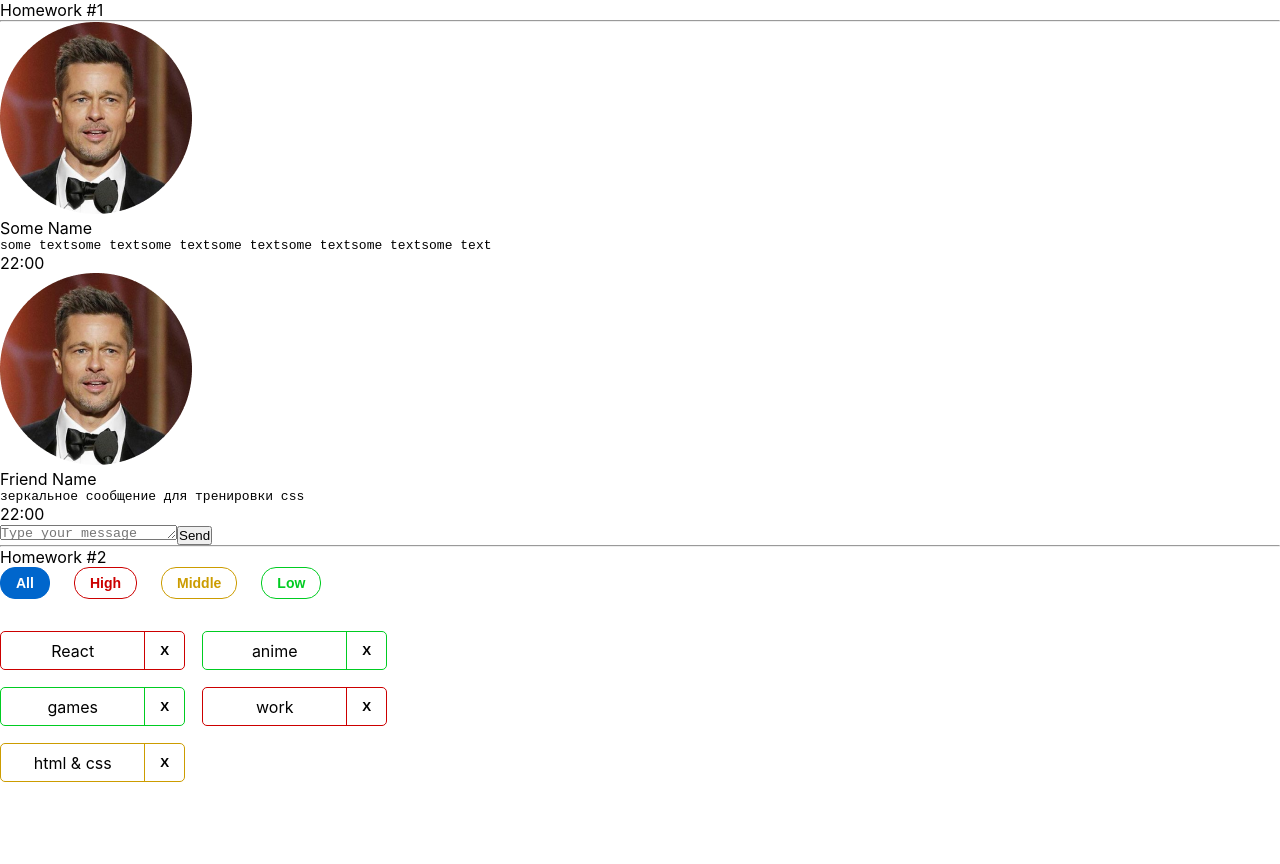
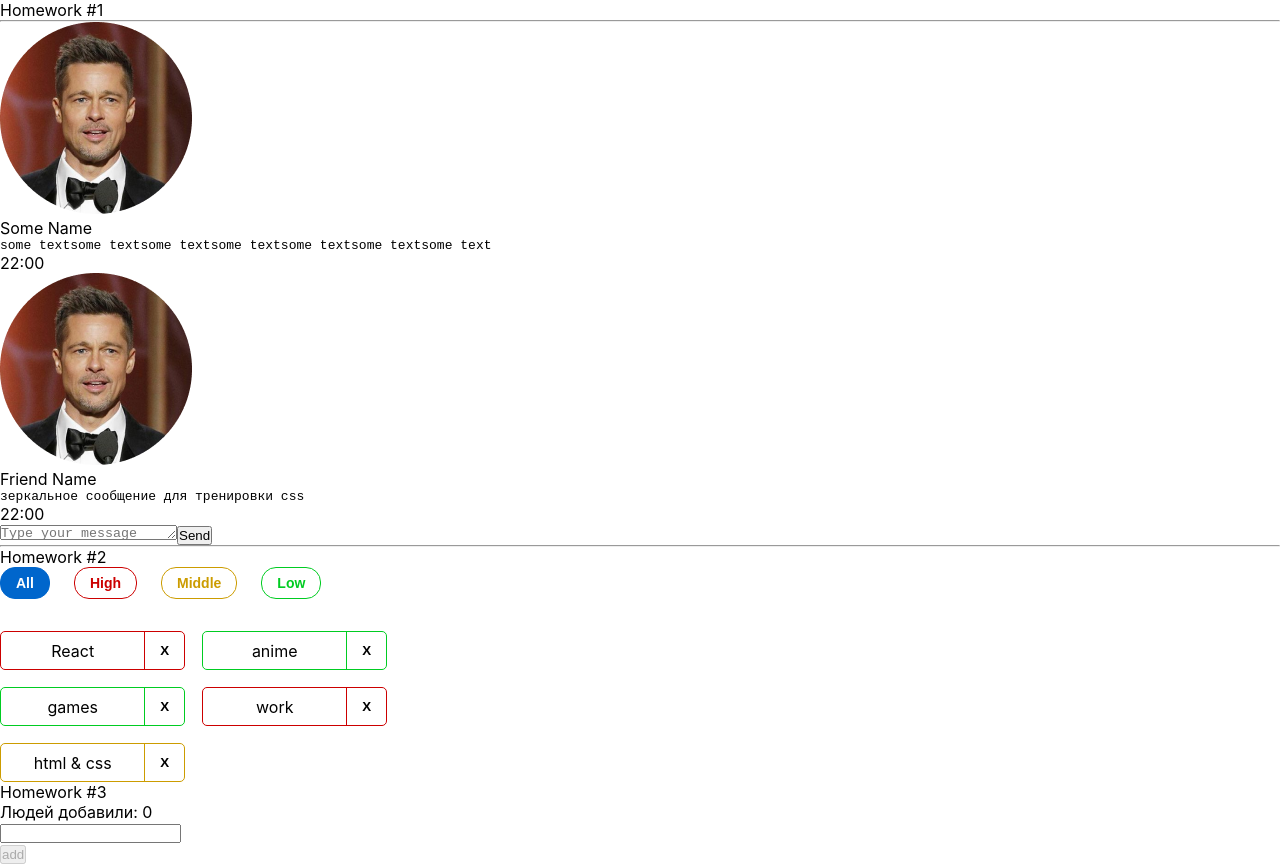
Before and after one commit to Leskevich/hws2, a React (Create React App) app: page / in a window 1280 px wide. Before the commit the page ends 800 px from the top, so only its background shows below. Built offline with nearby package versions, Linux system fonts and the light colour scheme.

Commit message:
homeWork-hw3(1-5)/dz(1-9)

```diff
--- a/src/s1-main/App.tsx
+++ b/src/s1-main/App.tsx
@@ -2,13 +2,14 @@
 import s from './App.module.css'
 import HW1 from '../s2-homeworks/hw01/HW1'
 import HW2 from "../s2-homeworks/hw02/HW2";
+import HW3 from "../s2-homeworks/hw03/HW3";
 
 function App() {
     return (
         <div className={s.App}>
             <HW1/>
             <HW2/>
-            {/*<HW3/>*/}
+            <HW3/>
             {/*<HW4/>*/}
 
             {/*при выполнении дз 5 и более - закомментировать здесь дз 1-4, так как они есть внутри дз 5*/}
--- a/src/s2-homeworks/hw03/Greeting.tsx
+++ b/src/s2-homeworks/hw03/Greeting.tsx
@@ -2,14 +2,14 @@
 import s from './Greeting.module.css'
 
 type GreetingPropsType = {
-    name: any // need to fix any
-    setNameCallback: any // need to fix any
-    addUser: any // need to fix any
-    onBlur: any // need to fix any
-    onEnter: any // need to fix any
-    error: any // need to fix any
-    totalUsers: any // need to fix any
-    lastUserName?: any // need to fix any
+    name: string // need to fix any
+    setNameCallback: (e:ChangeEvent<HTMLInputElement>)=>void // need to fix any
+    addUser: ()=>void // need to fix any
+    onBlur: ()=>void // need to fix any
+    onEnter: (e:KeyboardEvent<HTMLInputElement>)=>void // need to fix any
+    error: string // need to fix any
+    totalUsers: number // need to fix any
+    lastUserName?: string // need to fix any
 }
 
 // презентационная компонента (для верстальщика)
--- a/src/s2-homeworks/hw03/GreetingContainer.tsx
+++ b/src/s2-homeworks/hw03/GreetingContainer.tsx
@@ -1,20 +1,36 @@
-import React, { ChangeEvent, KeyboardEvent, useState } from 'react'
+import React, {ChangeEvent, KeyboardEvent, useState} from 'react'
 import Greeting from './Greeting'
-import { UserType } from './HW3'
+import {UserType} from './HW3'
 
 type GreetingContainerPropsType = {
-    users: any // need to fix any
-    addUserCallback: any // need to fix any
+    users: UserType[] // need to fix any
+    addUserCallback: (name: string) => void // need to fix any
 }
 
-export const pureAddUser = (name: any, setError: any, setName: any, addUserCallback: any) => {
+export const pureAddUser = (name: string,
+                            setError: (error: string) => void,
+                            setName: (name: string) => void,
+                            addUserCallback: (name: string) => void) => {
     // если имя пустое - показать ошибку, иначе - добавить юзера и очистить инпут
+    if (name.trim() === '') {
+        setError('Ошибка! Введите имя!')
+    } else {
+        addUserCallback(name)
+        setName('')
+    }
 }
 
-export const pureOnBlur = (name: any, setError: any) => { // если имя пустое - показать ошибку
+export const pureOnBlur = (name: string, setError: (name: string) => void) => {
+    // если имя пустое - показать ошибку
+    if (name.trim()===''){
+        setError('Ошибка! Введите имя!')
+    }
 }
 
-export const pureOnEnter = (e: any, addUser: any) => { // если нажата кнопка Enter - добавить
+export const pureOnEnter = (e: KeyboardEvent<HTMLInputElement>, addUser: ()=>void) => { // если нажата кнопка Enter - добавить
+    if (e.key==='Enter'){
+        addUser()
+    }
 }
 
 // более простой и понятный для новичков
@@ -22,16 +38,15 @@
 
 // более современный и удобный для про :)
 const GreetingContainer: React.FC<GreetingContainerPropsType> = ({
-    users,
-    addUserCallback,
-}) => {
+                                                                     users,
+                                                                     addUserCallback,
+                                                                 }) => {
     // деструктуризация пропсов
-    const [name, setName] = useState<any>('') // need to fix any
-    const [error, setError] = useState<any>('') // need to fix any
+    const [name, setName] = useState<string>('') // need to fix any
+    const [error, setError] = useState<string>('') // need to fix any
 
-    const setNameCallback = (e: any) => { // need to fix any
-        setName('some name') // need to fix
-
+    const setNameCallback = (e: ChangeEvent<HTMLInputElement>) => { // need to fix any
+        setName(e.currentTarget.value) // need to fix
         error && setError('')
     }
     const addUser = () => {
@@ -42,13 +57,12 @@
         pureOnBlur(name, setError)
     }
 
-    const onEnter = (e: any) => {
+    const onEnter = (e: KeyboardEvent<HTMLInputElement>) => {
         pureOnEnter(e, addUser)
     }
 
-    const totalUsers = 0 // need to fix
-    const lastUserName = 'some name' // need to fix
-
+    const totalUsers = users.length // need to fix
+    const lastUserName = name // need to fix
     return (
         <Greeting
             name={name}
--- a/src/s2-homeworks/hw03/HW3.tsx
+++ b/src/s2-homeworks/hw03/HW3.tsx
@@ -4,35 +4,37 @@
 import GreetingContainer from './GreetingContainer'
 
 /*
-* 1 - описать тип UserType
-* 2 - указать нужный тип в useState с users
-* 3 - дописать типы и логику функции pureAddUserCallback и проверить её тестами
-* 4 - в файле GreetingContainer.tsx дописать типизацию пропсов
-* 5 - в файле GreetingContainer.tsx указать нужные типы в useState с name и error
-* 6 - в файле GreetingContainer.tsx дописать тип и логику функции setNameCallback
-* 7 - в файле GreetingContainer.tsx дописать логику функций pureAddUser, pureOnBlur, pureOnEnter и проверить их тестами
-* 8 - в файле GreetingContainer.tsx вычислить количество добавленных и имя последнего (totalUsers, lastUserName)
-* 9 - в файле Greeting.tsx дописать типизацию пропсов
+1 - описать тип UserType
+2 - указать нужный тип в useState с users
+3 - дописать типы и логику функции pureAddUserCallback и проверить её тестами
+4 - в файле GreetingContainer.tsx дописать типизацию пропсов
+5 - в файле GreetingContainer.tsx указать нужные типы в useState с name и error
+6 - в файле GreetingContainer.tsx дописать тип и логику функции setNameCallback
+7 - в файле GreetingContainer.tsx дописать логику функций pureAddUser, pureOnBlur, pureOnEnter и проверить их тестами
+8 - в файле GreetingContainer.tsx вычислить количество добавленных и имя последнего (totalUsers, lastUserName)
+9 - в файле Greeting.tsx дописать типизацию пропсов
 * 10 - в файле Greeting.tsx вычислить inputClass в зависимости от наличия ошибки
 * 11 - сделать стили в соответствии с дизайном
 * */
 
 // types
 export type UserType = {
-    _id: any // need to fix any
-    name: any // need to fix any
+    _id: string // need to fix any
+    name: string // need to fix any
 }
 
-export const pureAddUserCallback = (name: any, setUsers: any, users: any) => { // need to fix any
+export const pureAddUserCallback = (name: string, setUsers: (users:UserType[])=>void, users: UserType[]) => { // need to fix any
     const user = { // need to fix
+        _id:v1(),
+        name,
     }
     setUsers([...users, user])
 }
 
 const HW3 = () => {
-    const [users, setUsers] = useState<any>([]) // need to fix any
+    const [users, setUsers] = useState<UserType[]>([]) // need to fix any
 
-    const addUserCallback = (name: any) => { // need to fix any
+    const addUserCallback = (name: string) => { // need to fix any
         pureAddUserCallback(name, setUsers, users)
     }
 
```
